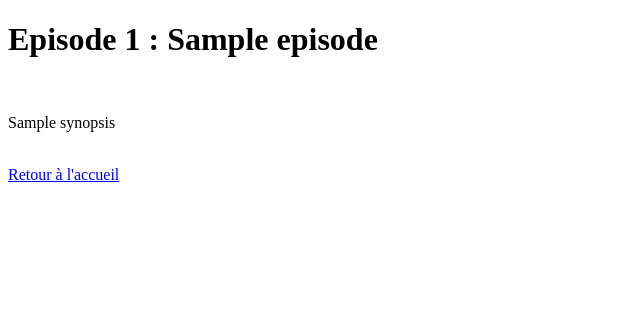
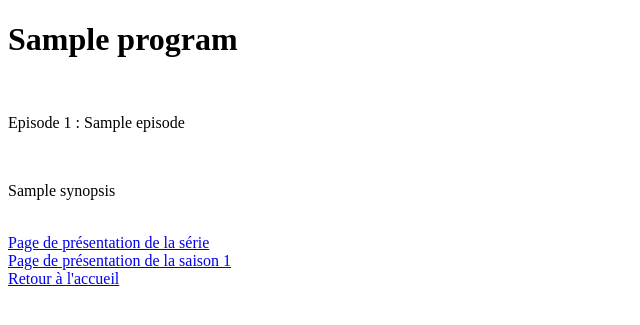
Before and after one commit to dante18/Wild_Series, a Symfony app: template templates/wild/episode.html.twig in a window 1280 px wide. Shown: the part 44-369 px from the top of the page, without its empty margins (0-640 px from the left). Run offline with Twig, Linux system fonts and the light colour scheme; the template is opened without the code that fills it: most values are stand-ins (such as "Sample title", 1, 10 or a date in 2020); some libraries are stand-ins or nearby versions.

Commit message:
Viewing the Episode page

```diff
--- a/templates/wild/episode.html.twig
+++ b/templates/wild/episode.html.twig
@@ -6,7 +6,9 @@
     <div class="container">
         <div class="row">
             <div class="col-12">
-                <h1 class="mt-0">Episode {{ episode.number }} : {{ episode.title }}</h1>
+                <h1 class="mt-0">{{ program.title }}</h1>
+                <br>
+                <p>Episode {{ episode.number }} : {{ episode.title }}</p>
                 <br>
                 <p>{{ episode.synopsis }}</p>
                 <br>
@@ -14,6 +16,14 @@
         </div>
     </div>
 
+    <a href="{{ path('show_program', { 'programName': program.title|replace({' ': "-"})|lower }) }}">
+        Page de présentation de la série
+    </a>
+    <br>
+    <a href="{{ path('show_season', { 'id': season.number }) }}">
+        Page de présentation de la saison {{ season.number }}
+    </a>
+    <br>
     <a href="{{ path('wild_index') }}">
         Retour à l'accueil
     </a>
```
Also changed, not shown: src/Controller/WildController.php (+5 -13 lines).
